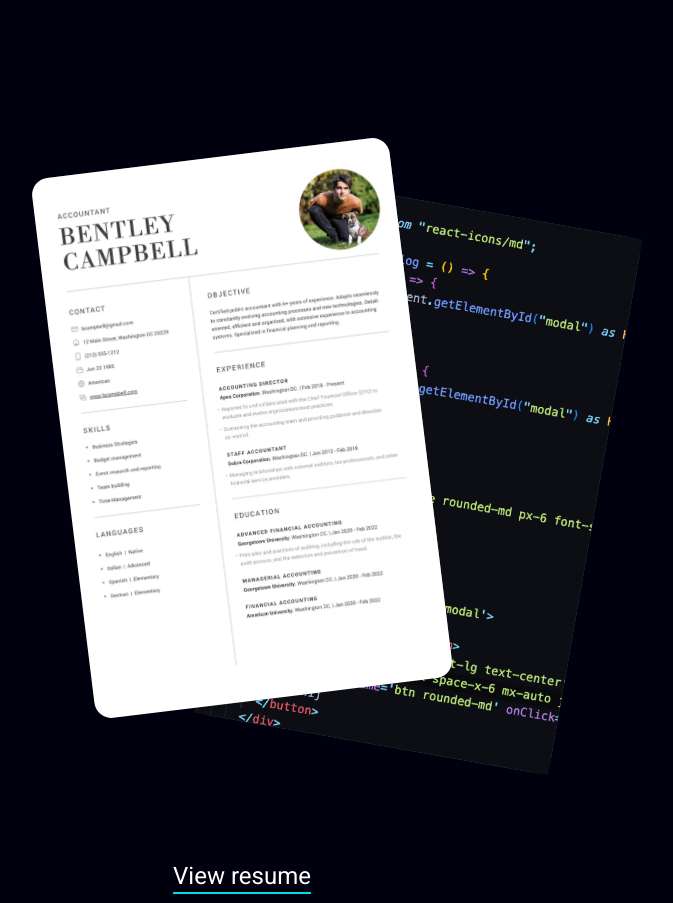
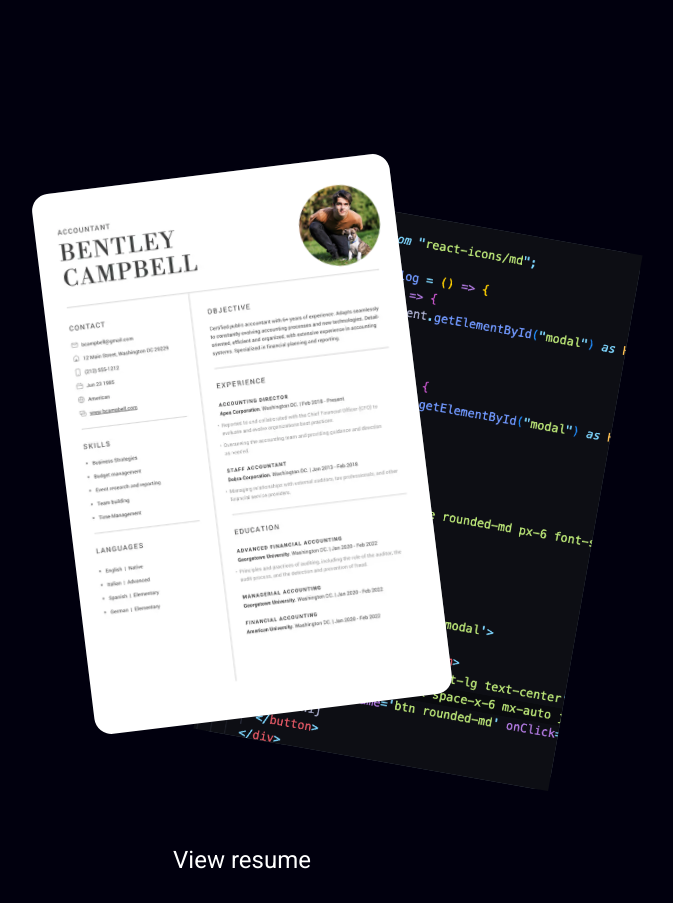
Before and after one commit to Dewciak/portfolio, a Next.js app: page / in a window 1280 px wide. Shown: the part 4460-5363 px from the top of the page, without its empty margins (398-1071 px from the left). Built offline with nearby package versions, Linux system fonts and the light colour scheme.

Commit message:
Add Resume section hover animations

```diff
--- a/app/components/About.tsx
+++ b/app/components/About.tsx
@@ -48,7 +48,7 @@ const About = () => {
                 transition: "transform 0.1s ease-out",
               }}
             >
-              <EachLetterSeparator word='Creative' />
+              <EachLetterSeparator word='Developer' />
             </div>
           </div>
         </div>
--- a/app/components/Resume.tsx
+++ b/app/components/Resume.tsx
@@ -4,17 +4,19 @@ import Cv from "@/public/images/cv.png";
 import CodeSs from "@/public/images/ResumeCode.png";
 const Resume = () => {
   return (
-    <div className='flex flex-col mx-auto my-[360px] items-center'>
-      <div className='flex justtify-center'>
-        <div className='w-[360px] h-[544px] rounded-[17px] bg-white z-10 rotate-[-7deg]'>
-          <Image src={Cv} alt='Cv' />
+    <div className='flex my-[360px] justify-center'>
+      <div className='cv-image-box flex justify-center items-center flex-col group p-4'>
+        <div className='flex justtify-center '>
+          <div className='w-[360px] h-[544px] rounded-[17px] bg-white z-10 rotate-[-7deg] group-hover:scale-105 duration-300 group-hover:rotate-[-12deg]'>
+            <Image src={Cv} alt='Cv' className='' />
+          </div>
+          <div className=' w-[360px] h-[544px] rounded-[17px] bg-gray-600 absolute ml-44 mt-12 rotate-[10deg] group-hover:scale-105 group-hover:rotate-[12deg] duration-300'>
+            <Image src={CodeSs} alt='Code screen shot' className='object-cover h-full w-auto' />
+          </div>
         </div>
-        <div className='w-[360px] h-[544px] rounded-[17px] bg-gray-600 absolute ml-44 mt-12 rotate-[10deg]'>
-          <Image src={CodeSs} alt='Code screen shot' className='object-cover h-full w-auto' />
-        </div>
+
+        <p className='view-resume mt-32 text-2xl '>View resume</p>
       </div>
-
-      <p className='mt-40 text-2xl underline  decoration-ForegroundColor underline-offset-8'>View resume</p>
     </div>
   );
 };
--- a/app/globals.css
+++ b/app/globals.css
@@ -101,3 +101,23 @@ h1 {
     transform: translate(-50%, -50%);
   }
 }
+.view-resume {
+  position: relative;
+}
+.view-resume::after {
+  content: "";
+  position: absolute;
+  width: 0%;
+  height: 2px;
+  background-color: var(--Foreground-Color);
+  top: 2.2vw;
+  left: 50%;
+  transform: translate(-50%, -0%);
+  transition: all 0.3s ease-in-out;
+}
+.view-resume:hover::after {
+  width: 100%;
+}
+.cv-image-box:hover .view-resume::after {
+  width: 100%;
+}
```
